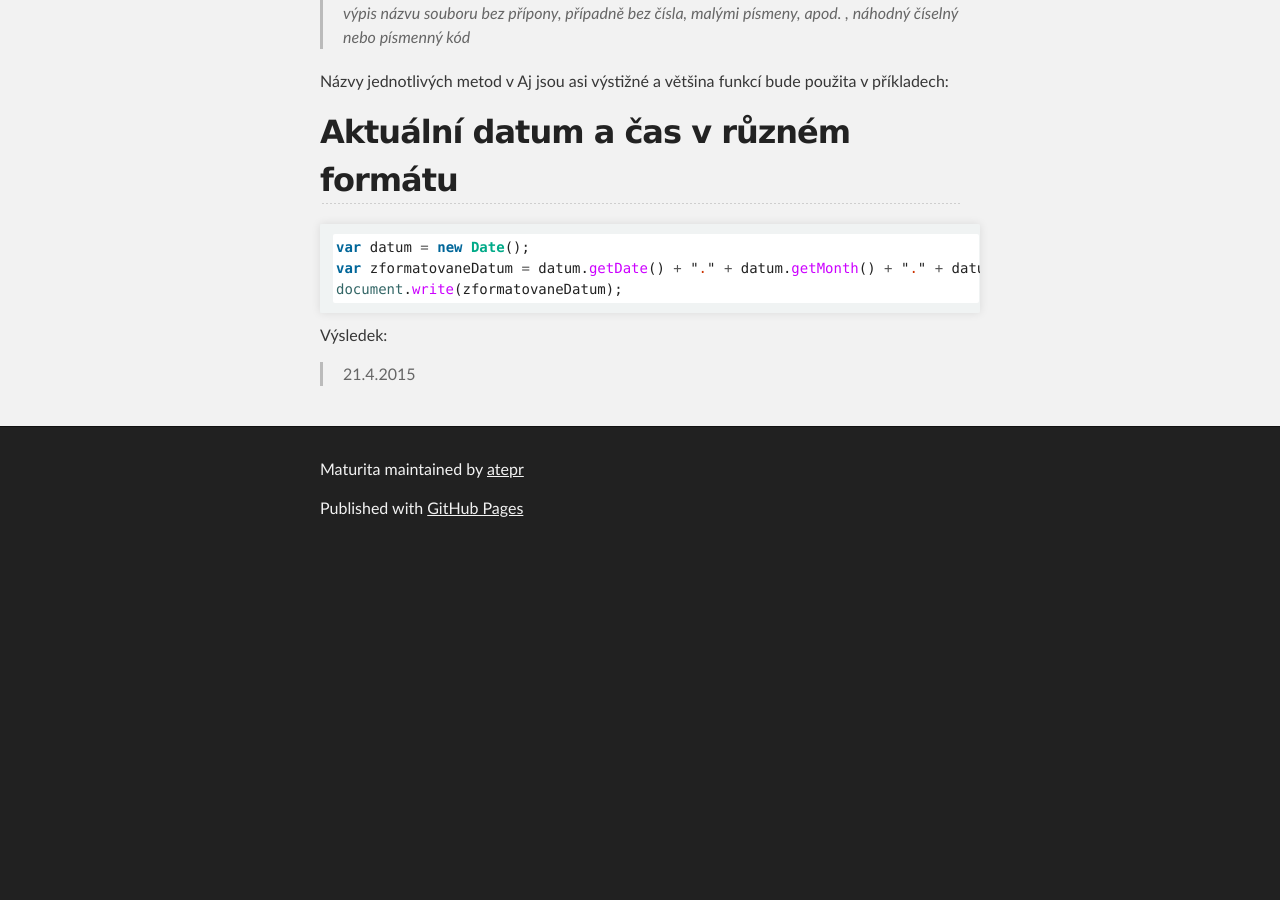
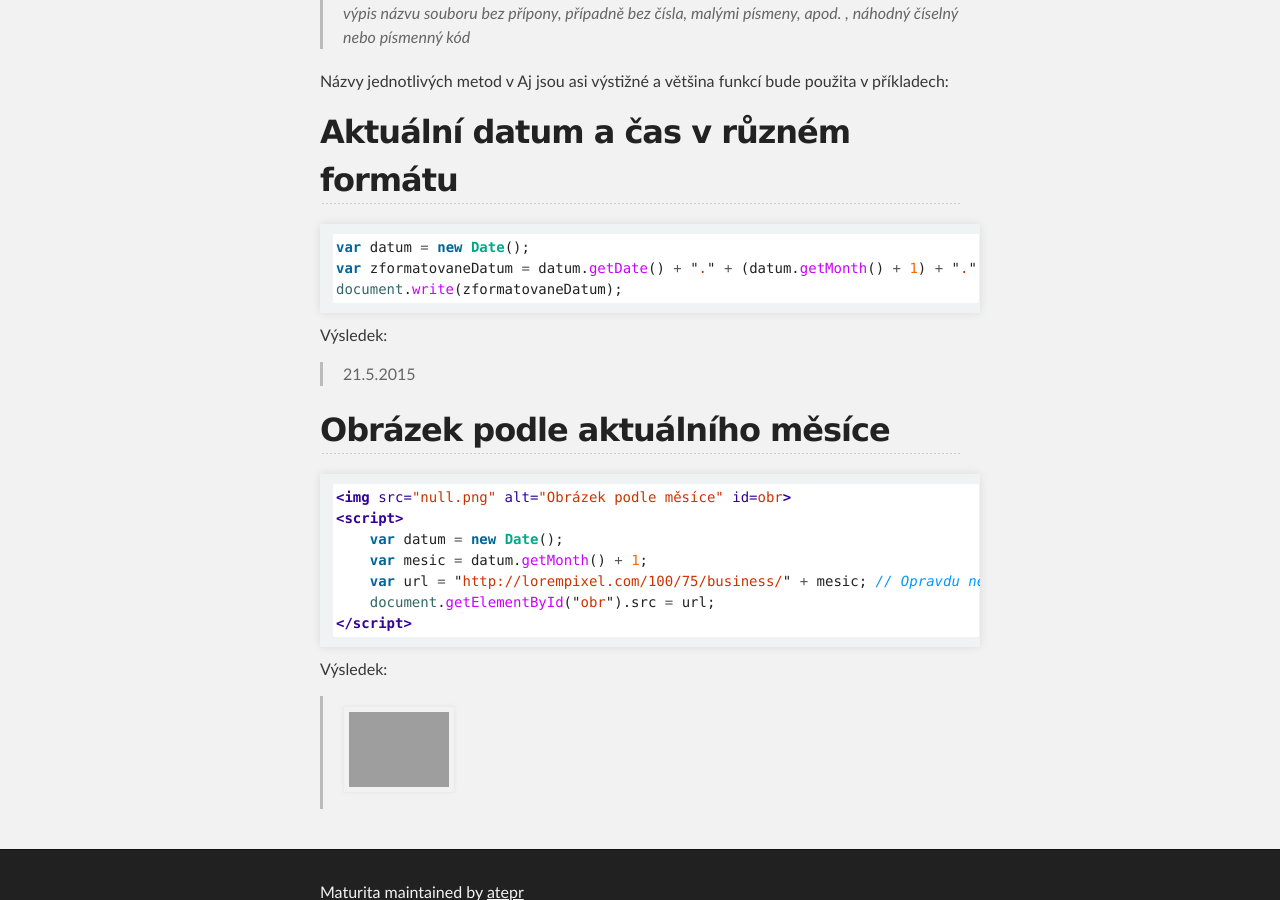
Before and after one commit to atepr/maturita, a Jekyll site: the page built from wa08-math.md, in a window 1280 px wide and 900 px high, scrolled down 604 px. Built offline with Jekyll 4.4.1, drawn with Linux system fonts in a browser that asks for light colours; Markdown is read by kramdown in place of the engine named in the settings; before the commit the page ends 1159 px from its top, so only the background shows below that; grey boxes are pictures that could not be loaded.

Commit message:
Otázka 8 (WIP)

````diff
--- a/wa08-math.md
+++ b/wa08-math.md
@@ -18,7 +18,7 @@ Názvy jednotlivých metod v Aj jsou asi výstižné a většina funkcí bude po
 
 ```js
 var datum = new Date();
-var zformatovaneDatum = datum.getDate() + "." + datum.getMonth() + "." + datum.getFullYear();
+var zformatovaneDatum = datum.getDate() + "." + (datum.getMonth() + 1) + "." + datum.getFullYear();
 document.write(zformatovaneDatum);
 ```
 
@@ -27,7 +27,31 @@ Výsledek:
 <blockquote>
 <script>
 var datum = new Date();
-var zformatovaneDatum = datum.getDate() + "." + datum.getMonth() + "." + datum.getFullYear();
+var zformatovaneDatum = datum.getDate() + "." + (datum.getMonth() + 1) + "." + datum.getFullYear();
 document.write(zformatovaneDatum);
 </script>
 </blockquote>
+
+##Obrázek podle aktuálního měsíce
+
+```html
+<img src="null.png" alt="Obrázek podle měsíce" id=obr>
+<script>
+    var datum = new Date();
+    var mesic = datum.getMonth() + 1;
+    var url = "http://lorempixel.com/100/75/business/" + mesic; // Opravdu nebudu schánět obrázek ke každýmu měsíci
+    document.getElementById("obr").src = url;
+</script>
+```
+
+Výsledek:
+
+<blockquote>
+<img src="null.png" alt="Obrázek podle měsíce" id=obr>
+<script>
+    var datum = new Date();
+    var mesic = datum.getMonth() + 1;
+    var url = "http://lorempixel.com/100/75/business/" + mesic; // Opravdu nebudu schánět obrázek ke každýmu měsíci
+    document.getElementById("obr").src = url;
+</script>
+</blockquote>
````
